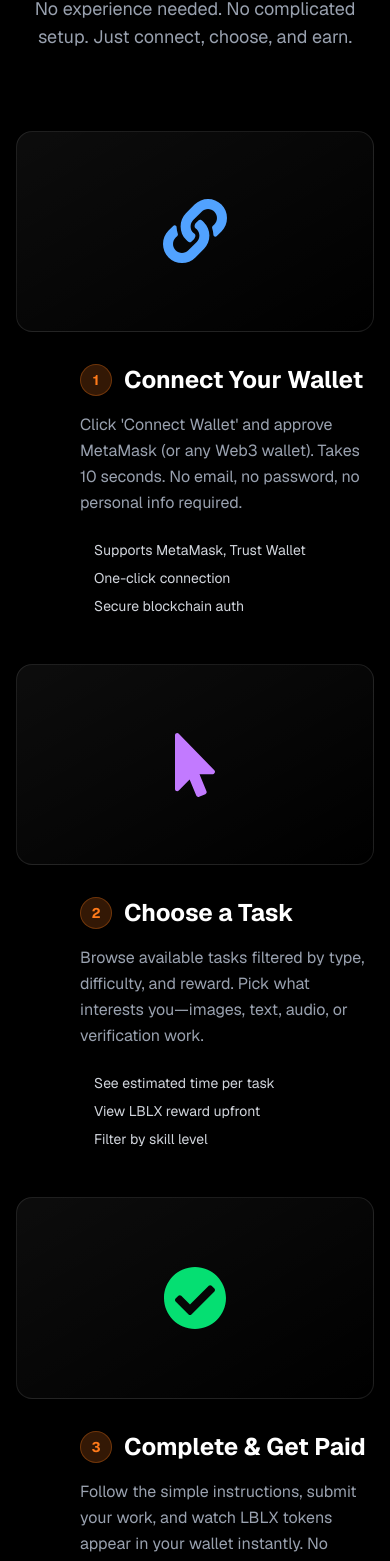
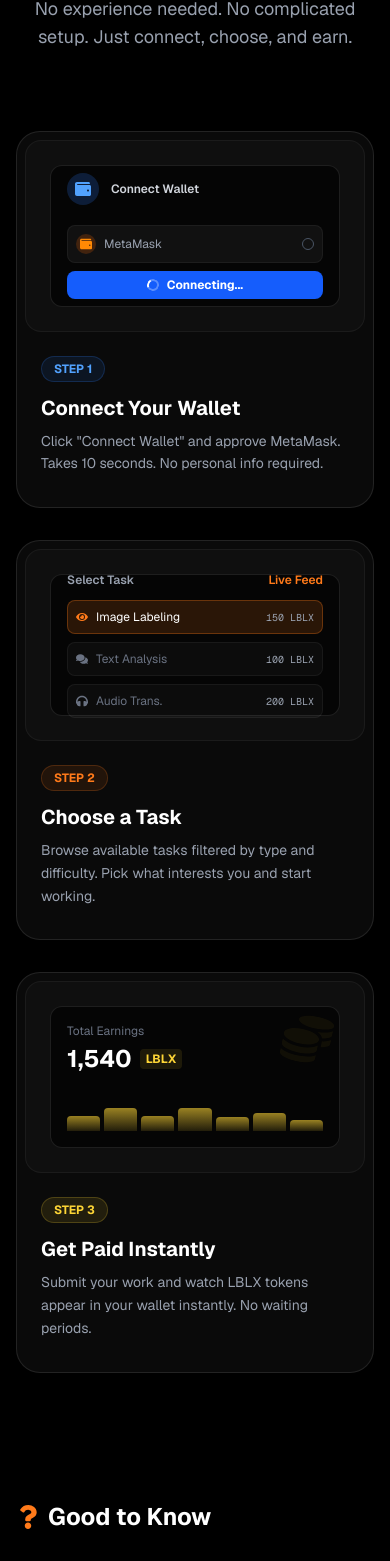
Before and after one commit to aiminiapps/labelxweb, a Next.js app: page / in a window 390 px wide. Shown: the part 6737-8298 px from the top of the page. Built offline with nearby package versions, Linux system fonts and the light colour scheme; a web font is replaced by a local one.

Commit message:
how it works component new version created

```diff
--- a/src/components/how-works.js
+++ b/src/components/how-works.js
@@ -37,7 +37,11 @@ import {
   FaGlobeAmericas,
   FaQuestion,
   FaStar,
-  FaHistory
+  FaHistory,
+  FaToggleOn,
+  FaToggleOff,
+  FaEthereum,
+  FaCheck
 } from 'react-icons/fa';
 
 // --- 1. Lenis Smooth Scroll Setup ---
@@ -277,34 +281,149 @@ const MagneticButton = ({ children, className }) => {
   );
 };
 
-const HowItWorksSection = () => {
-  const steps = [
-    {
-      id: 1,
-      title: "Connect Your Wallet",
-      desc: "Click 'Connect Wallet' and approve MetaMask (or any Web3 wallet). Takes 10 seconds. No email, no password, no personal info required.",
-      details: ["Supports MetaMask, Trust Wallet", "One-click connection", "Secure blockchain auth"],
-      icon: FaLink,
-      color: "blue"
-    },
-    {
-      id: 2,
-      title: "Choose a Task",
-      desc: "Browse available tasks filtered by type, difficulty, and reward. Pick what interests you—images, text, audio, or verification work.",
-      details: ["See estimated time per task", "View LBLX reward upfront", "Filter by skill level"],
-      icon: FaMousePointer,
-      color: "purple"
-    },
-    {
-      id: 3,
-      title: "Complete & Get Paid",
-      desc: "Follow the simple instructions, submit your work, and watch LBLX tokens appear in your wallet instantly. No waiting.",
-      details: ["Real-time blockchain confirmation", "Instant wallet update", "Start next task immediately"],
-      icon: FaCheckCircle,
-      color: "green"
-    }
+
+// Wallet Simulation Component
+const WalletSim = () => {
+  const [connecting, setConnecting] = useState(false);
+  const [connected, setConnected] = useState(false);
+
+  useEffect(() => {
+    const timer = setInterval(() => {
+      setConnecting(true);
+      setTimeout(() => {
+        setConnected(true);
+        setConnecting(false);
+        setTimeout(() => {
+           setConnected(false);
+        }, 3000);
+      }, 1500);
+    }, 6000);
+    return () => clearInterval(timer);
+  }, []);
+
+  return (
+    <div className="bg-[#050505] border border-white/10 rounded-xl p-4 w-full h-full flex flex-col justify-center gap-3">
+       <div className="flex items-center gap-3 mb-2">
+          <div className="w-8 h-8 rounded-full bg-blue-500/20 flex items-center justify-center text-blue-400">
+             <FaWallet className="w-4 h-4" />
+          </div>
+          <div className="text-xs font-semibold text-gray-300">Connect Wallet</div>
+       </div>
+       <div className="space-y-2">
+          <div className="flex items-center justify-between p-2 rounded-lg bg-white/5 border border-white/5">
+             <div className="flex items-center gap-2">
+                <div className="w-5 h-5 rounded-full bg-orange-500/20 flex items-center justify-center text-orange-400">
+                   <FaWallet className="w-3 h-3" />
+                </div>
+                <span className="text-xs text-gray-400">MetaMask</span>
+             </div>
+             {connected ? (
+                <FaCheckCircle className="w-3 h-3 text-green-500" />
+             ) : (
+               <div className="w-3 h-3 rounded-full border border-gray-600" />
+             )}
+          </div>
+          <button className={`w-full py-1.5 rounded-lg text-xs font-bold transition-all duration-300 ${connected ? 'bg-green-500/20 text-green-400 border border-green-500/50' : 'bg-blue-600 text-white'}`}>
+             {connecting ? (
+               <span className="flex items-center justify-center gap-2">
+                 <motion.span animate={{ rotate: 360 }} transition={{ duration: 1, repeat: Infinity, ease: "linear" }} className="w-3 h-3 border-2 border-white/30 border-t-white rounded-full" />
+                 Connecting...
+               </span>
+             ) : connected ? "0x3f...8a91" : "Connect"}
+          </button>
+       </div>
+    </div>
+  );
+};
+
+// Task Selector Simulation
+const TaskSelectorSim = () => {
+   const [active, setActive] = useState(0);
+
+   useEffect(() => {
+     const timer = setInterval(() => {
+        setActive(prev => (prev + 1) % 3);
+     }, 2000);
+     return () => clearInterval(timer);
+   }, []);
+
+   const tasks = [
+     { icon: FaEye, label: "Image Labeling", rew: "150 LBLX" },
+     { icon: FaComments, label: "Text Analysis", rew: "100 LBLX" },
+     { icon: FaHeadphones, label: "Audio Trans.", rew: "200 LBLX" }
    ];
 
+   return (
+      <div className="bg-[#050505] border border-white/10 rounded-xl p-4 w-full h-full flex flex-col justify-center">
+         <div className="text-xs font-semibold text-gray-400 mb-3 flex justify-between">
+            <span>Select Task</span>
+            <span className="text-[#FF7A1A]">Live Feed</span>
+         </div>
+         <div className="space-y-2">
+            {tasks.map((t, i) => (
+               <motion.div
+                 key={i}
+                 animate={{
+                    backgroundColor: active === i ? "rgba(255, 122, 26, 0.15)" : "rgba(255, 255, 255, 0.03)",
+                    borderColor: active === i ? "rgba(255, 122, 26, 0.3)" : "rgba(255, 255, 255, 0.05)"
+                 }}
+                 className="flex items-center justify-between p-2 rounded-lg border transition-colors"
+               >
+                  <div className="flex items-center gap-2">
+                     <t.icon className={`w-3 h-3 ${active === i ? 'text-[#FF7A1A]' : 'text-gray-500'}`} />
+                     <span className={`text-xs ${active === i ? 'text-white' : 'text-gray-500'}`}>{t.label}</span>
+                  </div>
+                  <span className="text-[10px] font-mono text-gray-400">{t.rew}</span>
+               </motion.div>
+            ))}
+         </div>
+      </div>
+   );
+};
+
+// Payout Simulation
+const PayoutSim = () => {
+   const [balance, setBalance] = useState(1240);
+
+   useEffect(() => {
+     const timer = setInterval(() => {
+        setBalance(prev => prev + 150);
+     }, 2500);
+     return () => clearInterval(timer);
+   }, []);
+
+   return (
+      <div className="bg-[#050505] border border-white/10 rounded-xl p-4 w-full h-full flex flex-col justify-center relative overflow-hidden">
+         <div className="absolute top-0 right-0 p-2 opacity-50">
+            <FaCoins className="w-12 h-12 text-[#FDD536]/10 rotate-12" />
+         </div>
+         <div className="text-xs text-gray-500 mb-1">Total Earnings</div>
+         <div className="text-2xl font-bold text-white mb-4 flex items-center gap-2">
+            <motion.span
+               key={balance}
+               initial={{ scale: 1.2, color: "#FDD536" }}
+               animate={{ scale: 1, color: "#ffffff" }}
+            >
+               {balance.toLocaleString()}
+            </motion.span>
+            <span className="text-xs text-[#FDD536] bg-[#FDD536]/10 px-1.5 py-0.5 rounded">LBLX</span>
+         </div>
+         <div className="h-10 flex items-end gap-1">
+            {[40, 65, 45, 80, 55, 90, 70].map((h, i) => (
+               <motion.div
+                 key={i}
+                 initial={{ height: "10%" }}
+                 animate={{ height: `${h}%` }}
+                 transition={{ duration: 1, repeat: Infinity, repeatType: "reverse", delay: i * 0.1 }}
+                 className="flex-1 bg-gradient-to-t from-[#FDD536]/20 to-[#FDD536] rounded-t-sm opacity-60"
+               />
+            ))}
+         </div>
+      </div>
+   );
+};
+
+const HowItWorksSection = () => {
   const faqs = [
     { q: "How Long Does It Take?", a: "Most tasks take 2-10 minutes. You can complete 6-30 tasks per hour." },
     { q: "How Much Can I Earn?", a: "Beginners earn 50-150 LBLX/task. Experts up to 400 LBLX. Avg user earns 1,500/hr." },
@@ -346,56 +465,88 @@ const HowItWorksSection = () => {
            </motion.p>
         </div>
 
-        {/* Timeline Steps */}
-        <div className="relative mb-32">
-          {/* Vertical Line for Desktop */}
-          <div className="absolute left-8 md:left-1/2 top-0 bottom-0 w-px bg-white/10 -translate-x-1/2 hidden md:block" />
+        {/* 3-Column Steps Cards */}
+        <div className="grid grid-cols-1 md:grid-cols-3 gap-8 mb-32">
 
-          <div className="space-y-12 md:space-y-24">
-             {steps.map((step, index) => (
+           {/* Step 1 Card */}
            <motion.div
-                 key={step.id}
-                 initial={{ opacity: 0, y: 40 }}
+             initial={{ opacity: 0, y: 20 }}
              whileInView={{ opacity: 1, y: 0 }}
-                 viewport={{ once: true, margin: "-100px" }}
-                 transition={{ duration: 0.6, delay: index * 0.2 }}
-                 className={`relative flex flex-col md:flex-row items-center gap-8 md:gap-16 ${index % 2 === 1 ? 'md:flex-row-reverse' : ''}`}
+             viewport={{ once: true }}
+             className="group relative bg-[#0A0A0A] rounded-3xl border border-white/10 p-2 hover:border-[#FF7A1A]/30 transition-colors duration-500"
            >
-                 {/* Number Bubble */}
-                 <div className="absolute left-8 md:left-1/2 -translate-x-1/2 w-12 h-12 rounded-full bg-[#1A1A1A] border border-white/20 flex items-center justify-center z-10 hidden md:flex">
-                    <span className="text-[#FF7A1A] font-bold font-mono">0{step.id}</span>
-                 </div>
-
-                 {/* Visual/Icon Side */}
-                 <div className="w-full md:w-1/2 flex justify-center md:justify-end">
-                    <div className={`relative w-full max-w-sm aspect-video rounded-2xl border border-white/10 bg-gradient-to-br from-white/5 to-transparent flex items-center justify-center group overflow-hidden ${index % 2 === 1 ? 'md:justify-start' : ''}`}>
-                       {/* Animated Glow */}
-                       <div className={`absolute inset-0 opacity-20 bg-gradient-to-tr from-${step.color}-500/30 to-transparent group-hover:opacity-40 transition-opacity`} />
-                       <step.icon className={`w-16 h-16 text-${step.color}-400 relative z-10 group-hover:scale-110 transition-transform duration-500`} />
+              {/* Inner UI Visual */}
+              <div className="h-48 rounded-2xl bg-[#0F0F0F] border border-white/5 mb-6 overflow-hidden relative group-hover:shadow-[0_0_30px_-5px_rgba(59,130,246,0.15)] transition-shadow duration-500">
+                 <div className="absolute inset-0 bg-gradient-to-b from-blue-500/5 to-transparent opacity-0 group-hover:opacity-100 transition-opacity" />
+                 <div className="p-6 h-full">
+                    <WalletSim />
                  </div>
               </div>
 
-                 {/* Text Content Side */}
-                 <div className="w-full md:w-1/2 pl-16 md:pl-0 text-left">
-                    <h3 className="text-2xl font-bold mb-4 flex items-center gap-3">
-                      <span className="md:hidden flex items-center justify-center w-8 h-8 rounded-full bg-[#FF7A1A]/20 text-[#FF7A1A] text-sm border border-[#FF7A1A]/30">{step.id}</span>
-                      {step.title}
-                    </h3>
-                    <p className="text-gray-400 mb-6 leading-relaxed">
-                       {step.desc}
+              {/* Content */}
+              <div className="px-4 pb-6">
+                 <div className="inline-block px-3 py-1 rounded-full bg-blue-500/10 text-blue-400 text-xs font-bold mb-3 border border-blue-500/20">
+                    STEP 1
+                 </div>
+                 <h3 className="text-xl font-bold text-white mb-2">Connect Your Wallet</h3>
+                 <p className="text-gray-400 text-sm leading-relaxed">
+                    Click "Connect Wallet" and approve MetaMask. Takes 10 seconds. No personal info required.
                  </p>
-                    <ul className="space-y-2">
-                       {step.details.map((detail, i) => (
-                         <li key={i} className="flex items-center gap-2 text-sm text-gray-300">
-                            <div className={`w-1.5 h-1.5 rounded-full bg-${step.color}-500`} />
-                            {detail}
-                         </li>
-                       ))}
-                    </ul>
               </div>
            </motion.div>
-             ))}
+
+           {/* Step 2 Card */}
+           <motion.div
+             initial={{ opacity: 0, y: 20 }}
+             whileInView={{ opacity: 1, y: 0 }}
+             viewport={{ once: true }}
+             transition={{ delay: 0.1 }}
+             className="group relative bg-[#0A0A0A] rounded-3xl border border-white/10 p-2 hover:border-[#FF7A1A]/30 transition-colors duration-500"
+           >
+              <div className="h-48 rounded-2xl bg-[#0F0F0F] border border-white/5 mb-6 overflow-hidden relative group-hover:shadow-[0_0_30px_-5px_rgba(255,122,26,0.15)] transition-shadow duration-500">
+                 <div className="absolute inset-0 bg-gradient-to-b from-[#FF7A1A]/5 to-transparent opacity-0 group-hover:opacity-100 transition-opacity" />
+                 <div className="p-6 h-full">
+                    <TaskSelectorSim />
                  </div>
+              </div>
+
+              <div className="px-4 pb-6">
+                 <div className="inline-block px-3 py-1 rounded-full bg-[#FF7A1A]/10 text-[#FF7A1A] text-xs font-bold mb-3 border border-[#FF7A1A]/20">
+                    STEP 2
+                 </div>
+                 <h3 className="text-xl font-bold text-white mb-2">Choose a Task</h3>
+                 <p className="text-gray-400 text-sm leading-relaxed">
+                    Browse available tasks filtered by type and difficulty. Pick what interests you and start working.
+                 </p>
+              </div>
+           </motion.div>
+
+           {/* Step 3 Card */}
+           <motion.div
+             initial={{ opacity: 0, y: 20 }}
+             whileInView={{ opacity: 1, y: 0 }}
+             viewport={{ once: true }}
+             transition={{ delay: 0.2 }}
+             className="group relative bg-[#0A0A0A] rounded-3xl border border-white/10 p-2 hover:border-[#FDD536]/30 transition-colors duration-500"
+           >
+              <div className="h-48 rounded-2xl bg-[#0F0F0F] border border-white/5 mb-6 overflow-hidden relative group-hover:shadow-[0_0_30px_-5px_rgba(253,213,54,0.15)] transition-shadow duration-500">
+                 <div className="absolute inset-0 bg-gradient-to-b from-[#FDD536]/5 to-transparent opacity-0 group-hover:opacity-100 transition-opacity" />
+                 <div className="p-6 h-full">
+                    <PayoutSim />
+                 </div>
+              </div>
+
+              <div className="px-4 pb-6">
+                 <div className="inline-block px-3 py-1 rounded-full bg-[#FDD536]/10 text-[#FDD536] text-xs font-bold mb-3 border border-[#FDD536]/20">
+                    STEP 3
+                 </div>
+                 <h3 className="text-xl font-bold text-white mb-2">Get Paid Instantly</h3>
+                 <p className="text-gray-400 text-sm leading-relaxed">
+                    Submit your work and watch LBLX tokens appear in your wallet instantly. No waiting periods.
+                 </p>
+              </div>
+           </motion.div>
+
         </div>
 
         {/* Info Grid (Good to Know) */}
@@ -512,4 +663,4 @@ const FloatingParticles = () => (
   </div>
 );
 
-export default HowItWorksSection;
+export default HowItWorksSection
```
Lines whose indentation alone changed are shown as unchanged.
